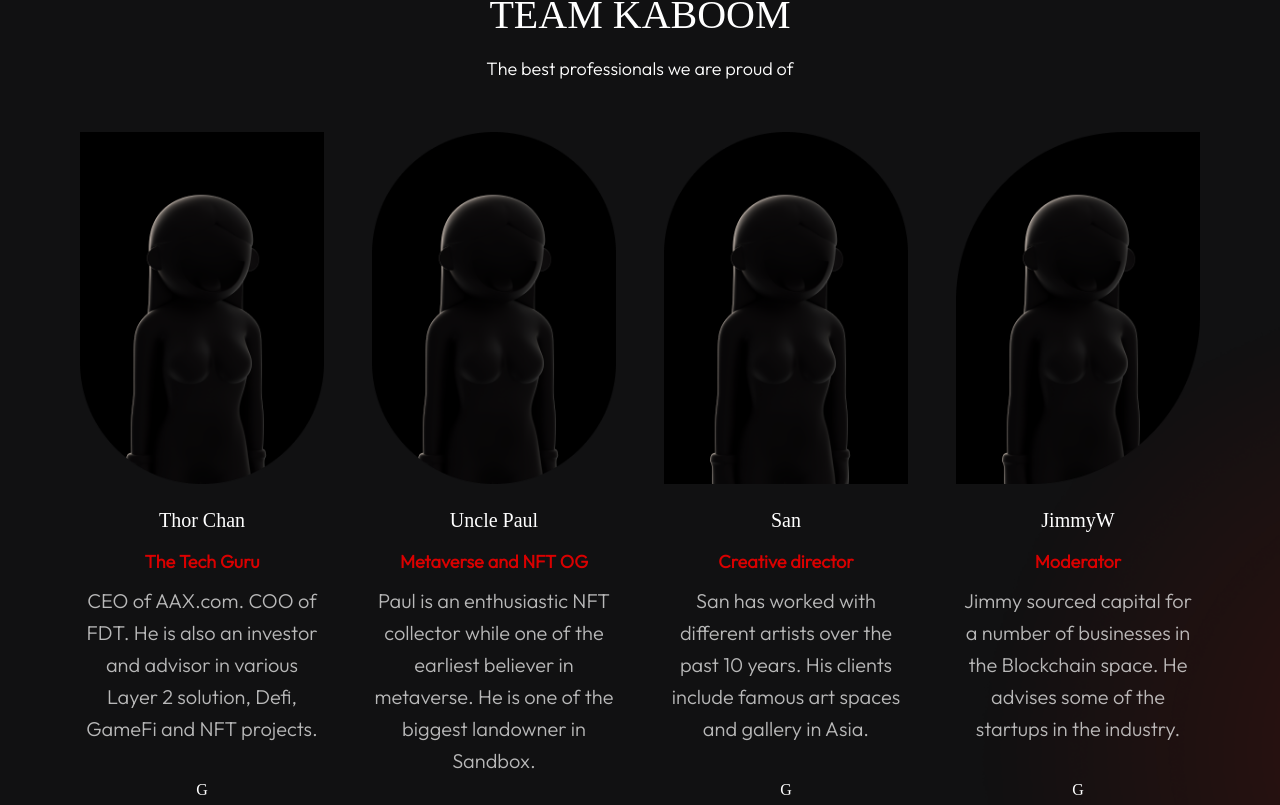
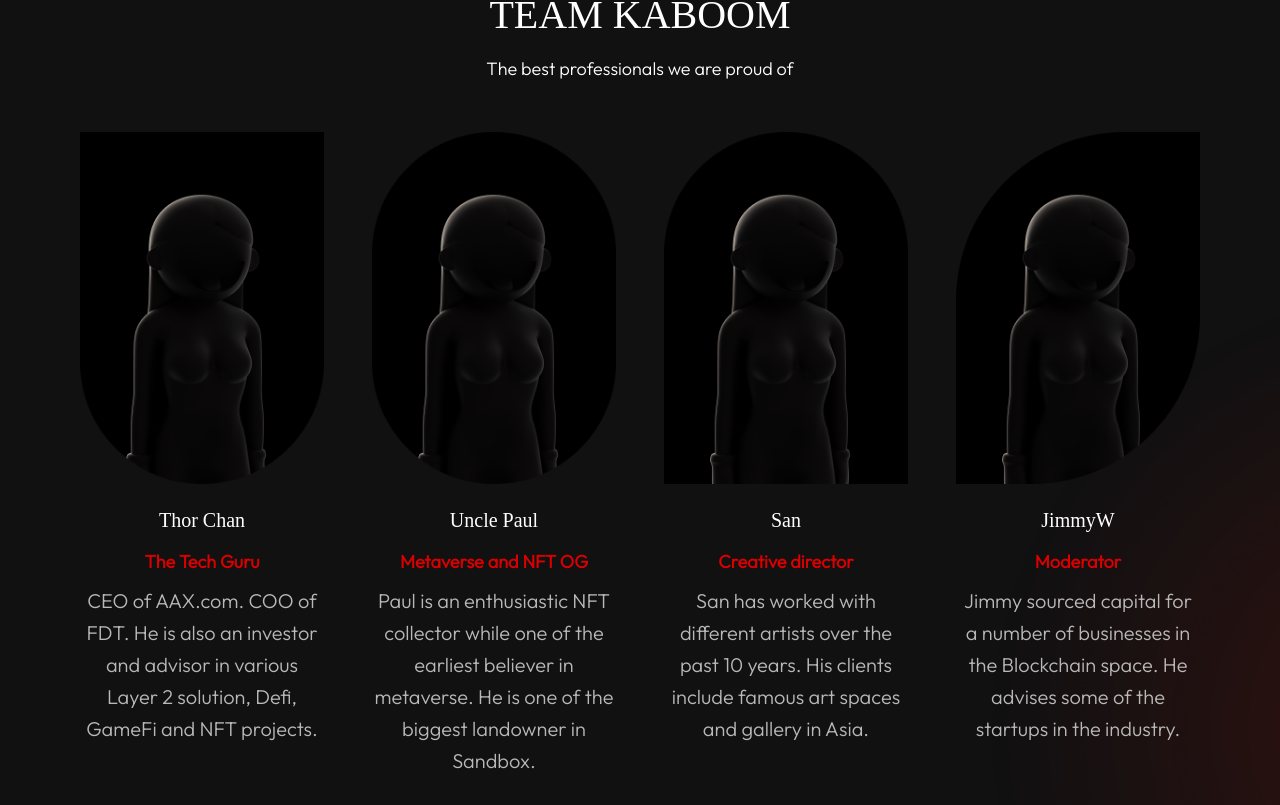
Before and after one commit to nikhilroy2/reactjs-red-nft-minting-from-figma, a React (Create React App) app: page / in a window 1280 px wide. Shown: the part 5055-5860 px from the top of the page. Built offline with nearby package versions, Linux system fonts and the light colour scheme; a web font is replaced by a local one.

Commit message:
udpating

```diff
--- a/src/Pages/Homepage/Homepage.js
+++ b/src/Pages/Homepage/Homepage.js
@@ -375,7 +375,6 @@ function Section7() {
                       </span>
                       <p className="family_outfit">{v.description}</p>
                     </div>
-                    G
                   </div>
                 </div>
               );
```
